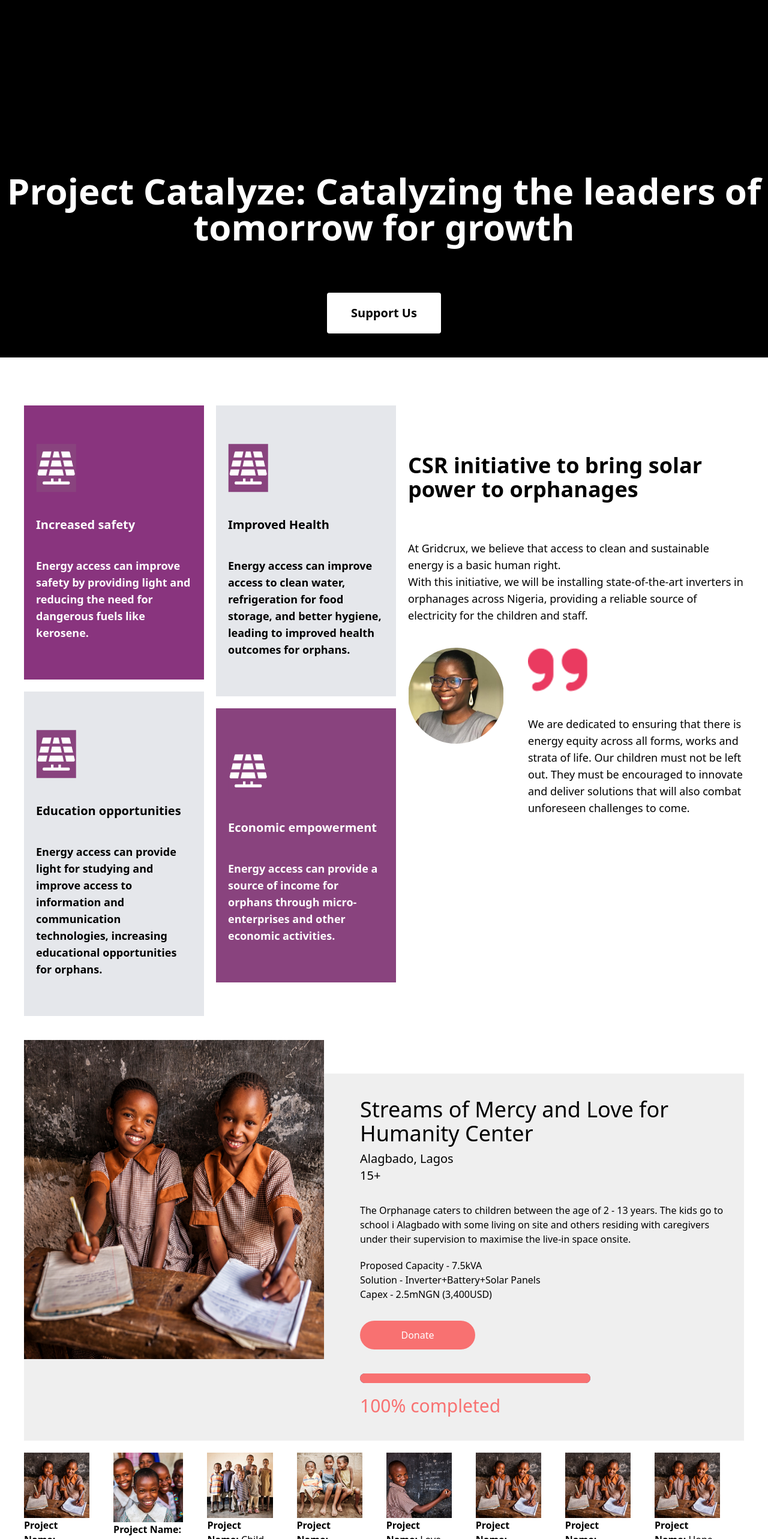
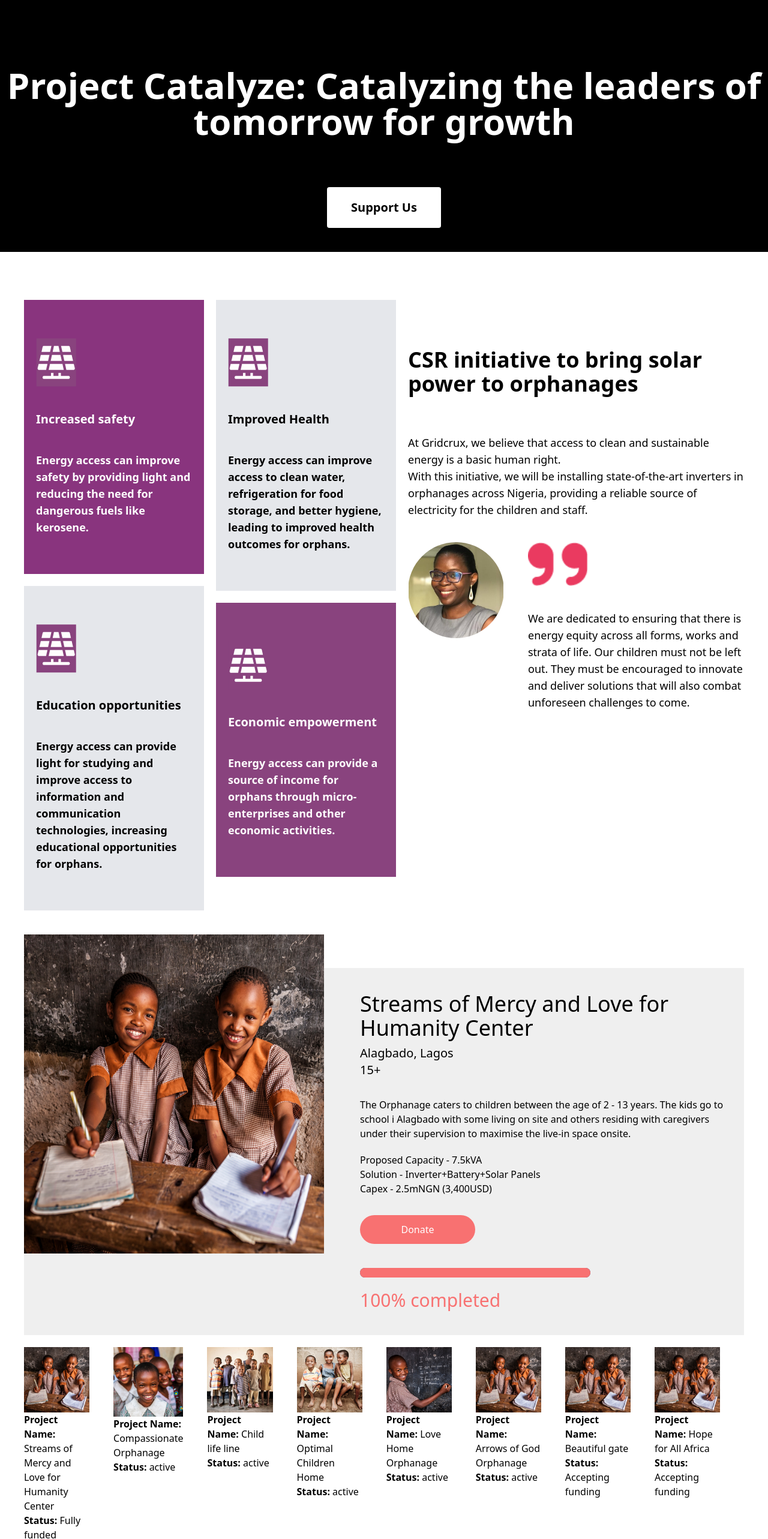
Before and after one commit to Dami-Olus/project_catalyze, a React (Create React App) app: page / in a window 1280 px wide. Shown: the top 2566 px of the page at 60% size. Built offline with nearby package versions, Linux system fonts and the light colour scheme.

Commit message:
changed the pt of the initiatives page

```diff
--- a/src/App.js
+++ b/src/App.js
@@ -4,7 +4,7 @@ function App() {
   return (
    <div className="overflow-hidden" >
     <header>
-        <div className="bg-black pt-72 py-auto">
+        <div className="bg-black pt-28">
           {/* <Navbar /> */}
           <div className="text-white text-center">
             <h1 className="font-semibold text-6xl">
--- a/src/Initiatives.js
+++ b/src/Initiatives.js
@@ -22,7 +22,7 @@ function Initiatives() {
   };
 
   const barProgressStyle = {
-    width:`${projects[project].progress*100}%`,
+    width: `${projects[project].progress * 100}%`,
   };
 
   return (
@@ -162,15 +162,18 @@ function Initiatives() {
               </ul>
             </div>
 
-            <button className="bg-red-400 text-white rounded-full w-48 p-3 mb-10">
-              <a href="https://www.paypal.com/donate/?hosted_button_id=HB3WWAMRZMNU8">
+            <a href="https://www.paypal.com/donate/?hosted_button_id=HB3WWAMRZMNU8">
+              <button className="bg-red-400 text-white rounded-full w-48 p-3 mb-10">
                 Donate
-              </a>
-            </button>
+              </button>
+            </a>
 
             {/*Progress bar */}
             <div className="flex flex-col">
-              <div id="bar" className="bg-[#385682] h-4 mb-5 rounded-full w-48 lg:w-96">
+              <div
+                id="bar"
+                className="bg-[#385682] h-4 mb-5 rounded-full w-48 lg:w-96"
+              >
                 <div
                   id="bar-progress"
                   className="bg-red-400 h-4 top-0 rounded-full"
```
